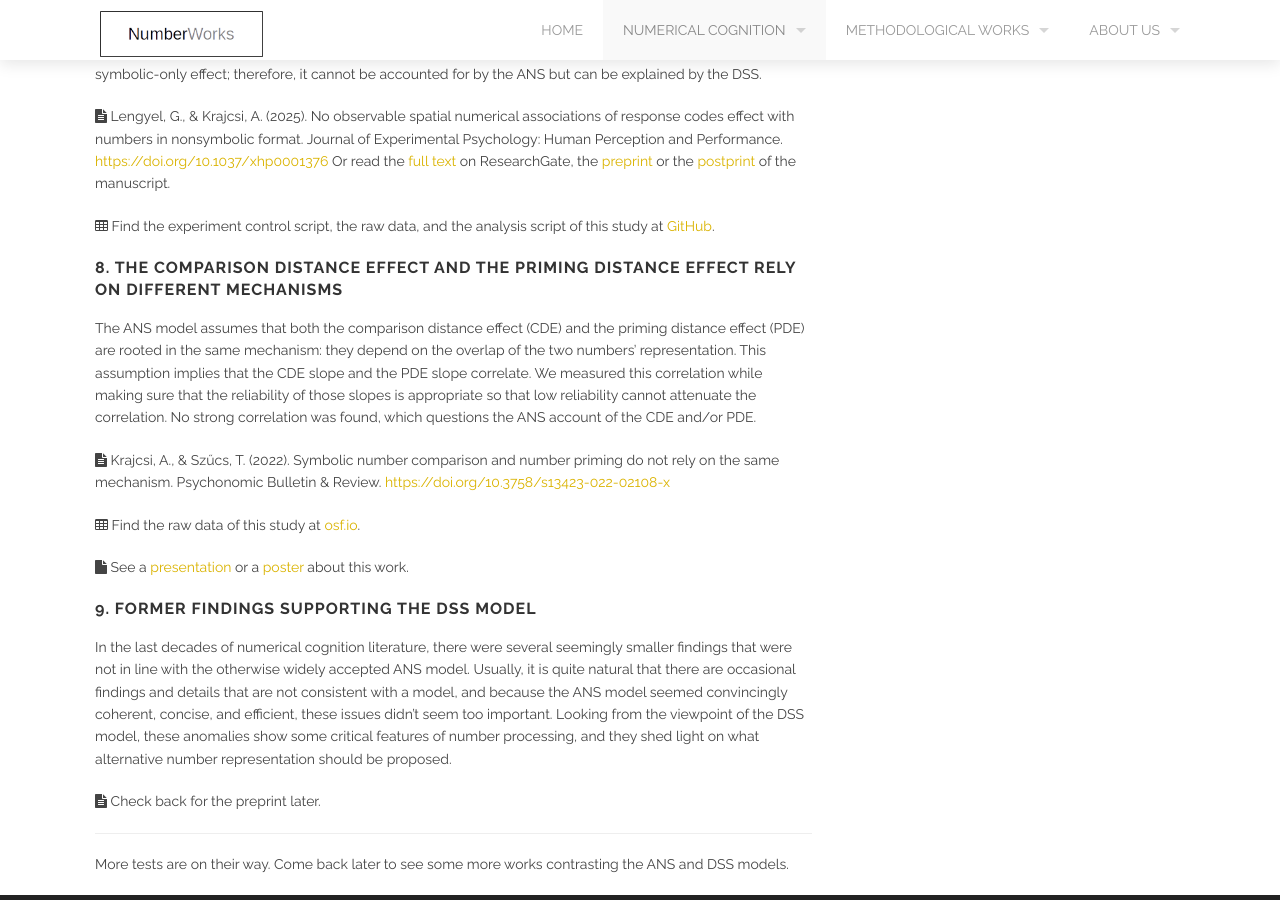
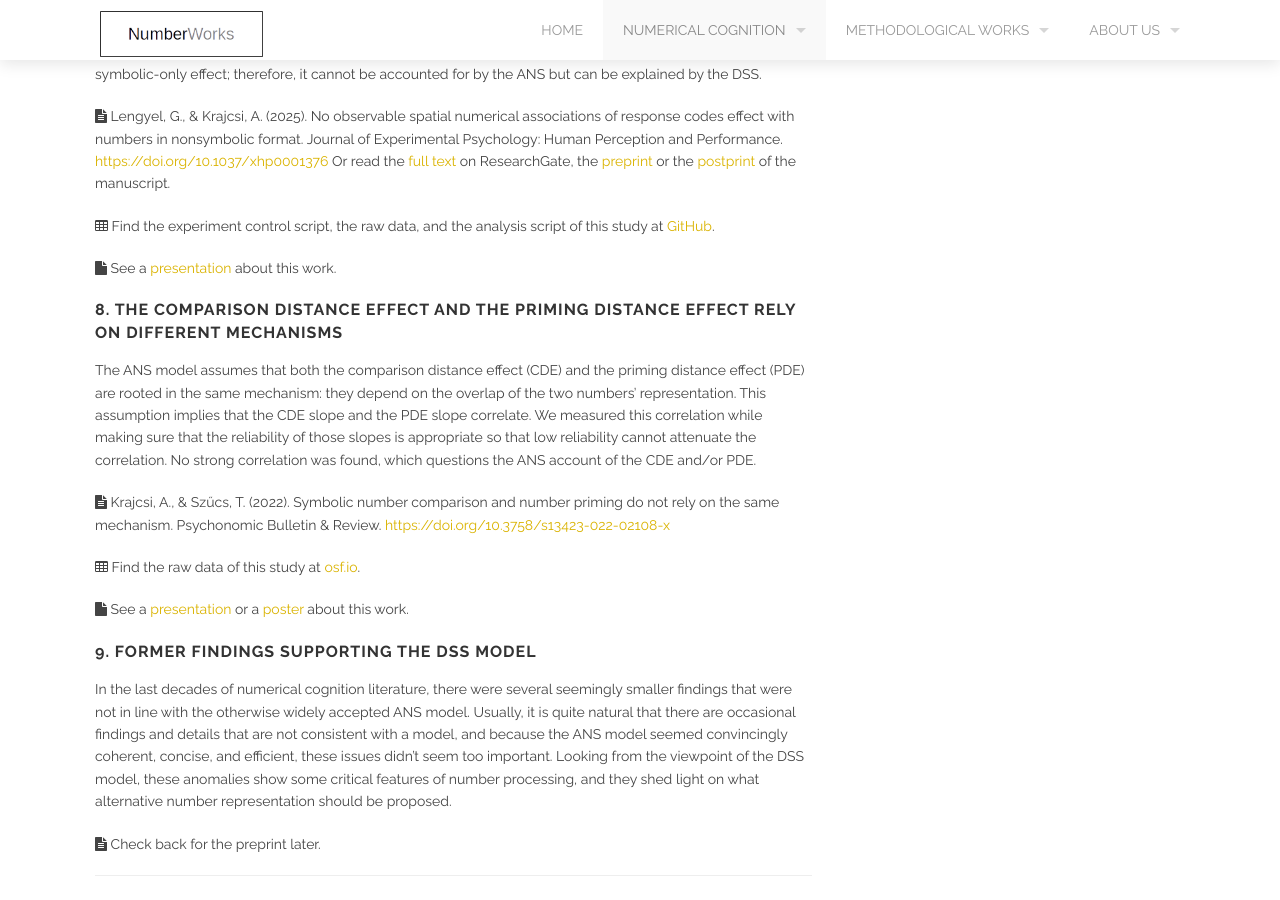
Before and after one commit to theNumberWorks/numberworks_website, a Jekyll site: the page built from discrete_semantic_system.md, in a window 1280 px wide and 900 px high, scrolled down 5557 px. Built offline with Jekyll 4.4.1, drawn with Linux system fonts in a browser that asks for light colours.

Commit message:
Update discrete_semantic_system.md

```diff
--- a/discrete_semantic_system.md
+++ b/discrete_semantic_system.md
@@ -113,6 +113,8 @@ The ANS model assumes that both symbolic and nonsymbolic number processing may i
 
 <i class='fa fa-table'></i> Find the experiment control script, the raw data, and the analysis script of this study at [GitHub](https://github.com/GaborLengyel/dot-SNARC).
 
+<i class='fa fa-file'></i> See a [presentation](https://docs.google.com/presentation/d/1OYWzteV4qPS2GSbIykfn_S9mQ8mc-1T9Mty_ug-Wbw8/edit?usp=sharing) about this work.
+
 ### 8. The comparison distance effect and the priming distance effect rely on different mechanisms
 The ANS model assumes that both the comparison distance effect (CDE) and the priming distance effect (PDE) are rooted in the same mechanism: they depend on the overlap of the two numbers' representation. This assumption implies that the CDE slope and the PDE slope correlate. We measured this correlation while making sure that the reliability of those slopes is appropriate so that low reliability cannot attenuate the correlation. No strong correlation was found, which questions the ANS account of the CDE and/or PDE.
 
```
